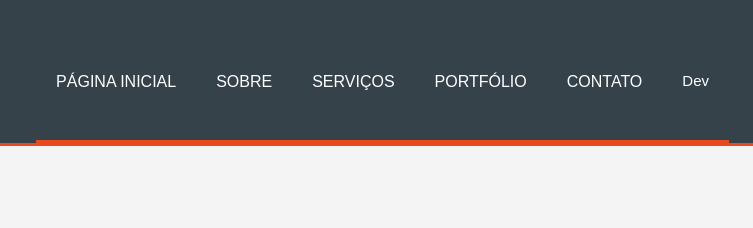
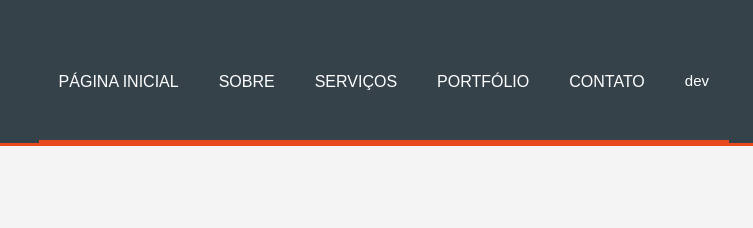
Before and after one commit to Muetiua/Mozdev, a plain HTML site: page Contact.html in a window 1280 px wide. Shown: the top 228 px of the page, 423-1176 px from the left. Drawn offline with Linux system fonts and the light colour scheme; a script that the page names is missing.

Commit message:
Atualizar o Contact.html

```diff
--- a/Contact.html
+++ b/Contact.html
@@ -230,7 +230,7 @@
           <li><a href="services.html">Serviços</a></li>
           <li><a href="About.html">Portfólio</a></li>
           <li><a href="contact.html">Contato</a></li>
-<li><ahref="dev.html">Dev</a></li>
+<li><ahref="dev.html">dev</a></li>
       </ul>
     </nav>
         </div>
```
